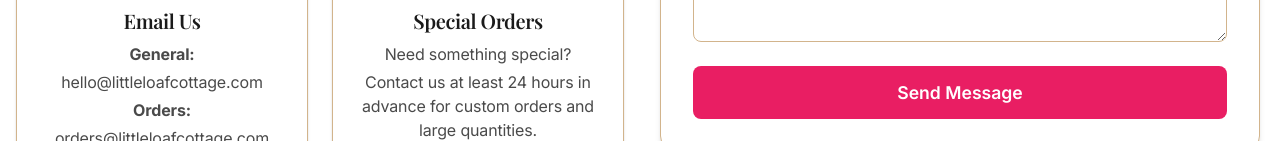
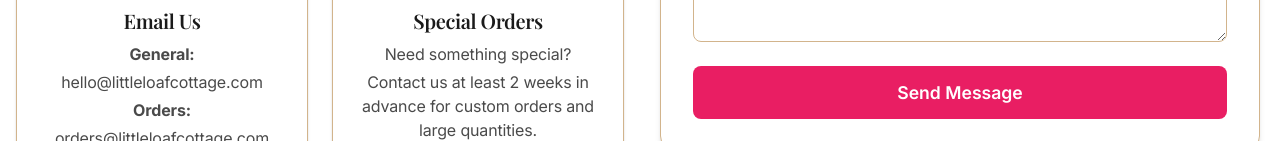
Before and after one commit to Michaelodaumeh/little-loaf-cottage, a React (Vite) app: page /contact in a window 1280 px wide. Shown: the part 811-952 px from the top of the page. Built offline with nearby package versions, Linux system fonts and the light colour scheme; no server answers.

Commit message:
initial commit

```diff
--- a/src/components/Contact.jsx
+++ b/src/components/Contact.jsx
@@ -113,7 +113,7 @@
                 <div className="contact-icon">🕒</div>
                 <h4>Special Orders</h4>
                 <p>Need something special?</p>
-                <p>Contact us at least 24 hours in advance for custom orders and large quantities.</p>
+                <p>Contact us at least 2 weeks in advance for custom orders and large quantities.</p>
               </div>
             </div>
 
```
